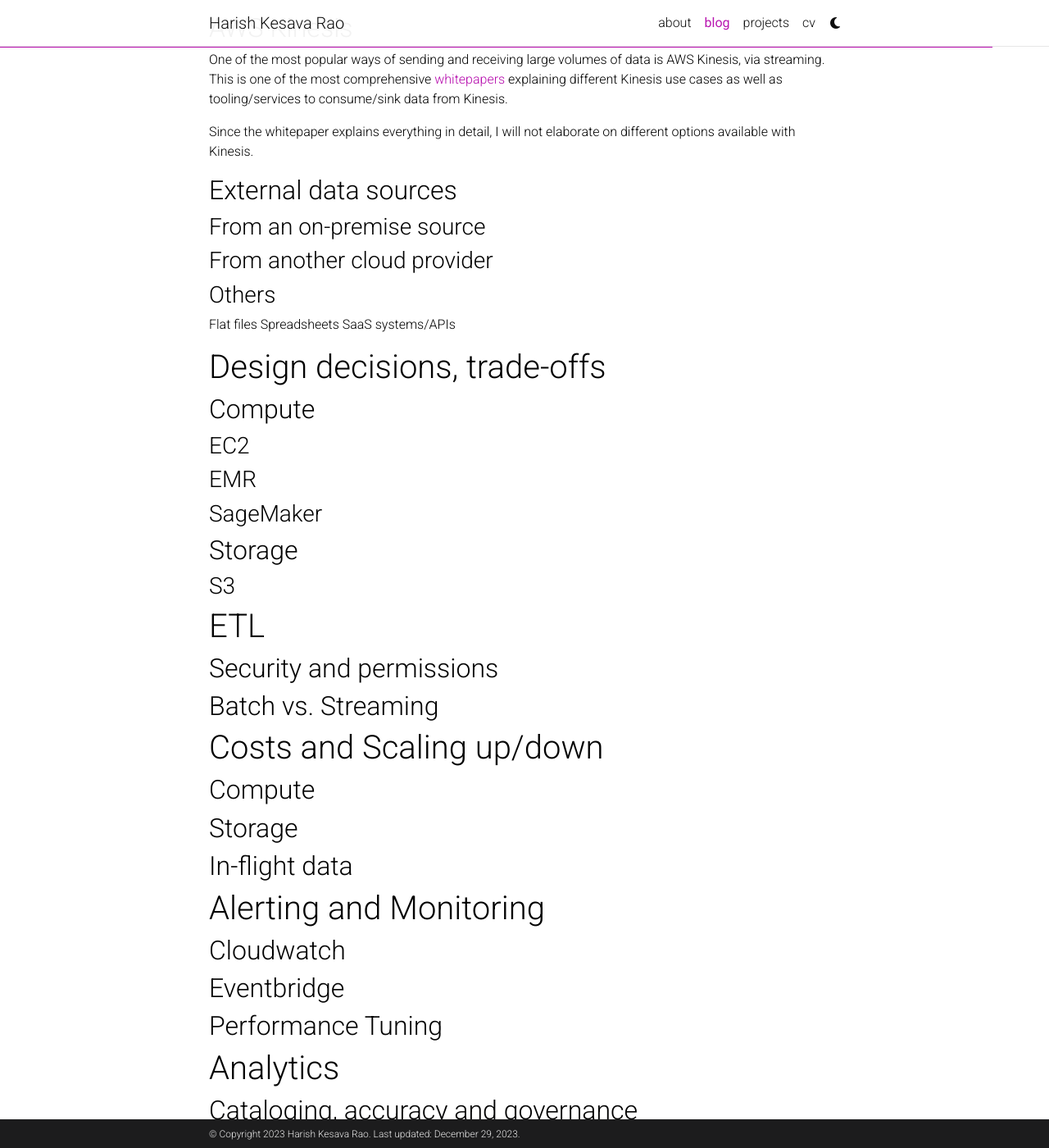
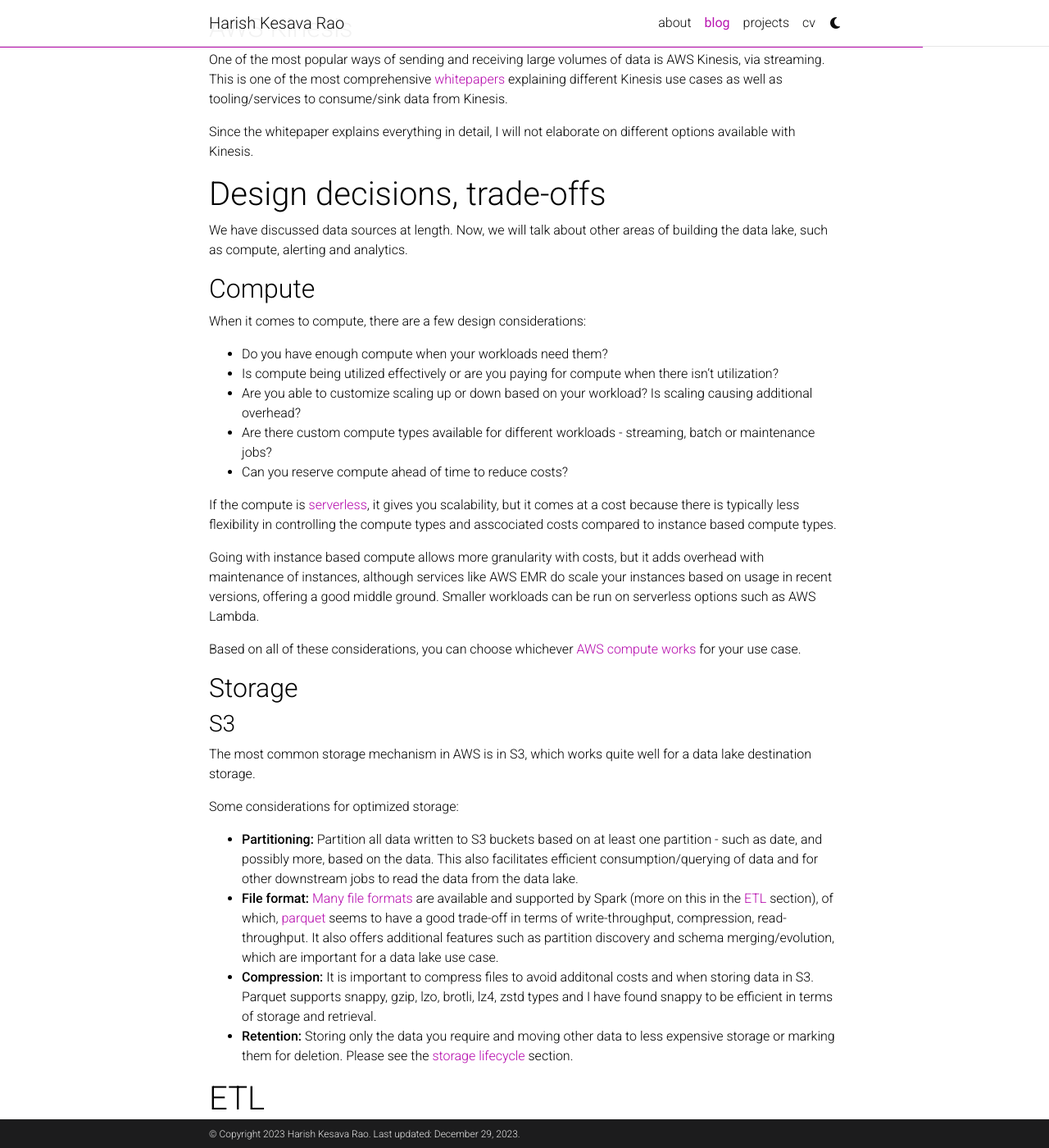
Before and after one commit to harishkesavarao/harishkesavarao.github.io, a Jekyll site: the page built from _posts/2021-06-01-aws-data-lake.md, in a window 1280 px wide and 1400 px high, scrolled down 11038 px. Shown: the whole window at 82% size. Built offline with Jekyll 4.4.1, drawn with Linux system fonts in a browser that asks for light colours; comment, search, counter and statistics services are not loaded; a style sheet for code colours, icons or effects is not loaded; some of the changed text lies outside the part shown.

Commit message:
Monitors, alarms

```diff
--- a/_posts/2021-06-01-aws-data-lake.md
+++ b/_posts/2021-06-01-aws-data-lake.md
@@ -461,38 +461,62 @@
 
 Since the whitepaper explains everything in detail, I will not elaborate on different options available with Kinesis.
 
-## External data sources
-### From an on-premise source
-### From another cloud provider
-### Others
-Flat files
-Spreadsheets
-SaaS systems/APIs
+# Design decisions, trade-offs
+We have discussed data sources at length. Now, we will talk about other areas of building the data lake, such as compute, alerting and analytics.
 
-# Design decisions, trade-offs
 ## Compute
-### EC2
-### EMR
-### SageMaker
+When it comes to compute, there are a few design considerations:
+
+- Do you have enough compute when your workloads need them?
+- Is compute being utilized effectively or are you paying for compute when there isn't utilization?
+- Are you able to customize scaling up or down based on your workload? Is scaling causing additional overhead?
+- Are there custom compute types available for different workloads - streaming, batch or maintenance jobs?
+- Can you reserve compute ahead of time to reduce costs?
+
+If the compute is [serverless](https://aws.amazon.com/serverless/), it gives you scalability, but it comes at a cost because there is typically less flexibility in controlling the compute types and asscociated costs compared to instance based compute types.
+
+Going with instance based compute allows more granularity with costs, but it adds overhead with maintenance of instances, although services like AWS EMR do scale your instances based on usage in recent versions, offering a good middle ground. Smaller workloads can be run on serverless options such as AWS Lambda.
+
+Based on all of these considerations, you can choose whichever [AWS compute works](https://aws.amazon.com/products/compute/) for your use case.
 
 ## Storage
 ### S3
+The most common storage mechanism in AWS is in S3, which works quite well for a data lake destination storage.
+
+Some considerations for optimized storage:
+- **Partitioning:** Partition all data written to S3 buckets based on at least one partition - such as date, and possibly more, based on the data. This also facilitates efficient consumption/querying of data and for other downstream jobs to read the data from the data lake.
+- **File format:** [Many file formats](https://spark.apache.org/docs/latest/sql-data-sources.html) are available and supported by Spark (more on this in the [ETL](#etl) section), of which, [parquet](https://spark.apache.org/docs/latest/sql-data-sources-parquet.html) seems to have a good trade-off in terms of write-throughput, compression, read-throughput. It also offers additional features such as partition discovery and schema merging/evolution, which are important for a data lake use case.
+- **Compression:** It is important to compress files to avoid additonal costs and when storing data in S3. Parquet supports snappy, gzip, lzo, brotli, lz4, zstd types and I have found snappy to be efficient in terms of storage and retrieval.
+- **Retention:** Storing only the data you require and moving other data to less expensive storage or marking them for deletion. Please see the [storage lifecycle](#storage-lifecycle-and-other-related-items) section.
 
 # ETL
-## Security and permissions
+There are several ETL options (both [open source](https://projects.apache.org/projects.html?category#big-data) and otherwise) when it comes to building pipelines for a data lake.
+
+This largely depends on the use case. You can build a simple Python pipeline, or use an off-the-shelf ETL product or use one of the big data projects.
+
+When the data volume is large, the choice for a typical data lake is Apache Spark or Apache Flink.
 
 ## Batch vs. Streaming
+Again, this depends on the latency you can afford with respect to the data arriving to the data lake. If a latency is tolerable and can consume all of the data between a certain time interval, batch workflows are fine. If the data volume is large or is expected to grow over time, a streaming workflow is desirable.
 
-# Costs and Scaling up/down
-## Compute
-## Storage
-## In-flight data
+If you want near-realtime latency, again, a streaming pipeline is required.
 
-# Alerting and Monitoring
-## Cloudwatch
-## Eventbridge
+Some design considerations:
+- How much latency is tolerable?
+- What is your current and projected data volume? (What will be the volume in 6 months, 1 year, 5 years etc.?)
+- How are you handling error records? Are they required to be reprocessed?
+- How fault tolerant is your pipeline? How will the pipeline start if there is a failure? (Consume all available data again or maintain destination checkpoints). Is a restart automatic? How many times do you retry? Are there notifications about failures?
+- Are you accounting for permanent data loss if you are reading from a streaming services like Kinesis? (What happens if your pipeline is not restarted beyond the retention timeline of the streaming service?)
+- Are you handling de-duplication automatically?
+- Are you implementing monitoring and alerting?
+- Are you balancing costs vs. accuracy of the data?
 
-## Performance Tuning
+# Monitoring and Alerting
+It is very important for any data pipeline to maintain proper monitoring and alerting. This allows timely intervention when there are problems with the pipelines. It also allows us to preempt what could become a larger problem later on.
+
+[AWS Cloudwatch](https://docs.aws.amazon.com/AmazonCloudWatch/latest/monitoring/WhatIsCloudWatch.html) is amongst the best options available for monitoring services in AWS because it allows sending logs from any service and also allows different log storage and notification mechanisms.
+
+AWS also has a robust [Terraform module](https://registry.terraform.io/modules/terraform-aws-modules/cloudwatch/aws/latest) to create and manage Cloudwatch resources. [Example metric filter and alarm.](https://github.com/terraform-aws-modules/terraform-aws-cloudwatch/tree/master/examples/complete-log-metric-filter-and-alarm)
 
 # Analytics
 ## Cataloging, accuracy and governance
```
Also changed, not shown: other parts of _posts/2021-06-01-aws-data-lake.md (+0 -5 lines).
